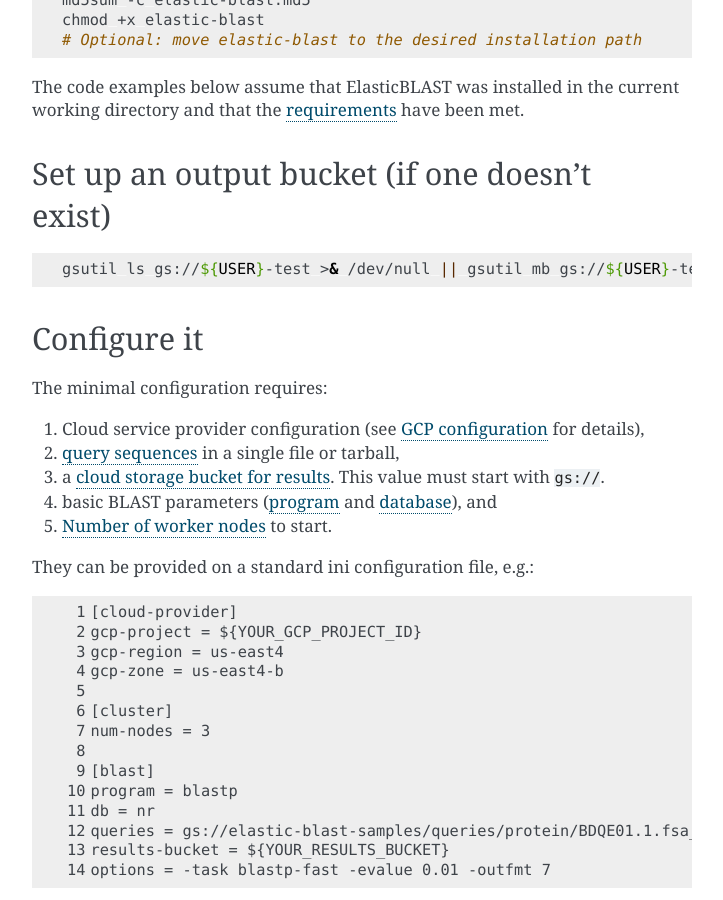
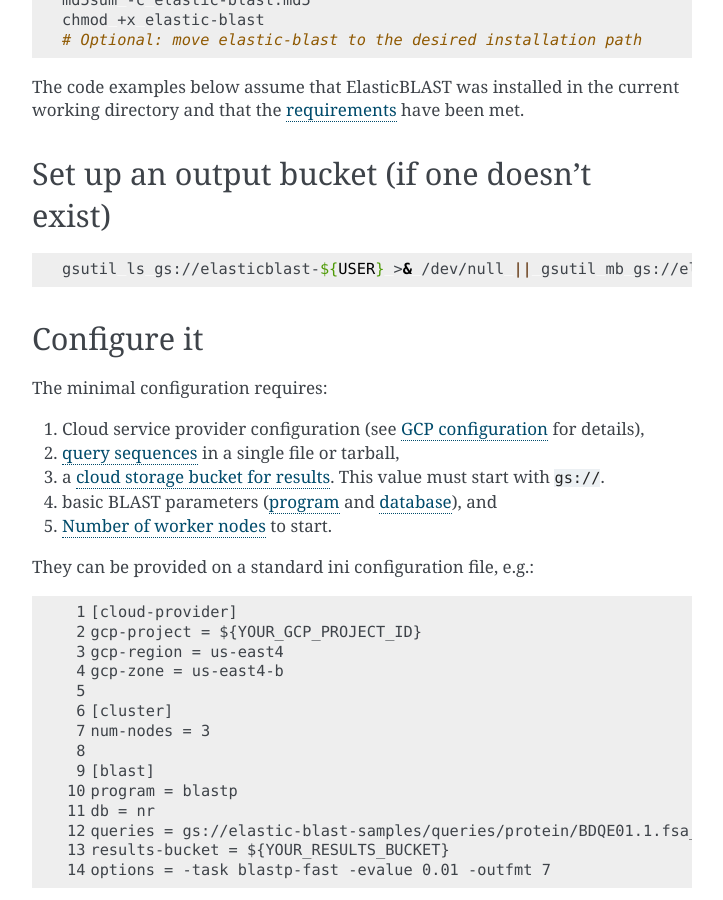
Before and after one commit to ncbi/elastic-blast-docs, a Sphinx documentation site: the page built from docs/source/quickstart-gcp.rst, in a window 1280 px wide and 900 px high, scrolled down 623 px. Shown: the whole window, without its empty margins (388-1111 px from the left). Built offline with Sphinx 7.4.7, drawn with Linux system fonts in a browser that asks for light colours.

Commit message:
Change default output bucket name

```diff
--- a/docs/source/configuration.rst
+++ b/docs/source/configuration.rst
@@ -482,7 +482,7 @@
     **Note**: This bucket *must* exist prior to invoking ElasticBLAST and it
     *must* include the ``gs://`` or ``s3://`` prefix.
 
-    * Default: ``gs://${USER}-test`` for GCP; ``s3://elasticblast-${USER}`` for AWS.
+    * Default: ``gs://elasticblast-${USER}`` for GCP; ``s3://elasticblast-${USER}`` for AWS.
     * Values: String
 
     Also supported via the environment variable: ``ELB_RESULTS_BUCKET``.
--- a/docs/source/quickstart-gcp.rst
+++ b/docs/source/quickstart-gcp.rst
@@ -32,7 +32,7 @@
 
 .. code-block:: shell
 
-    gsutil ls gs://${USER}-test >& /dev/null || gsutil mb gs://${USER}-test
+    gsutil ls gs://elasticblast-${USER} >& /dev/null || gsutil mb gs://elasticblast-${USER}
 
 
 Configure it
```
